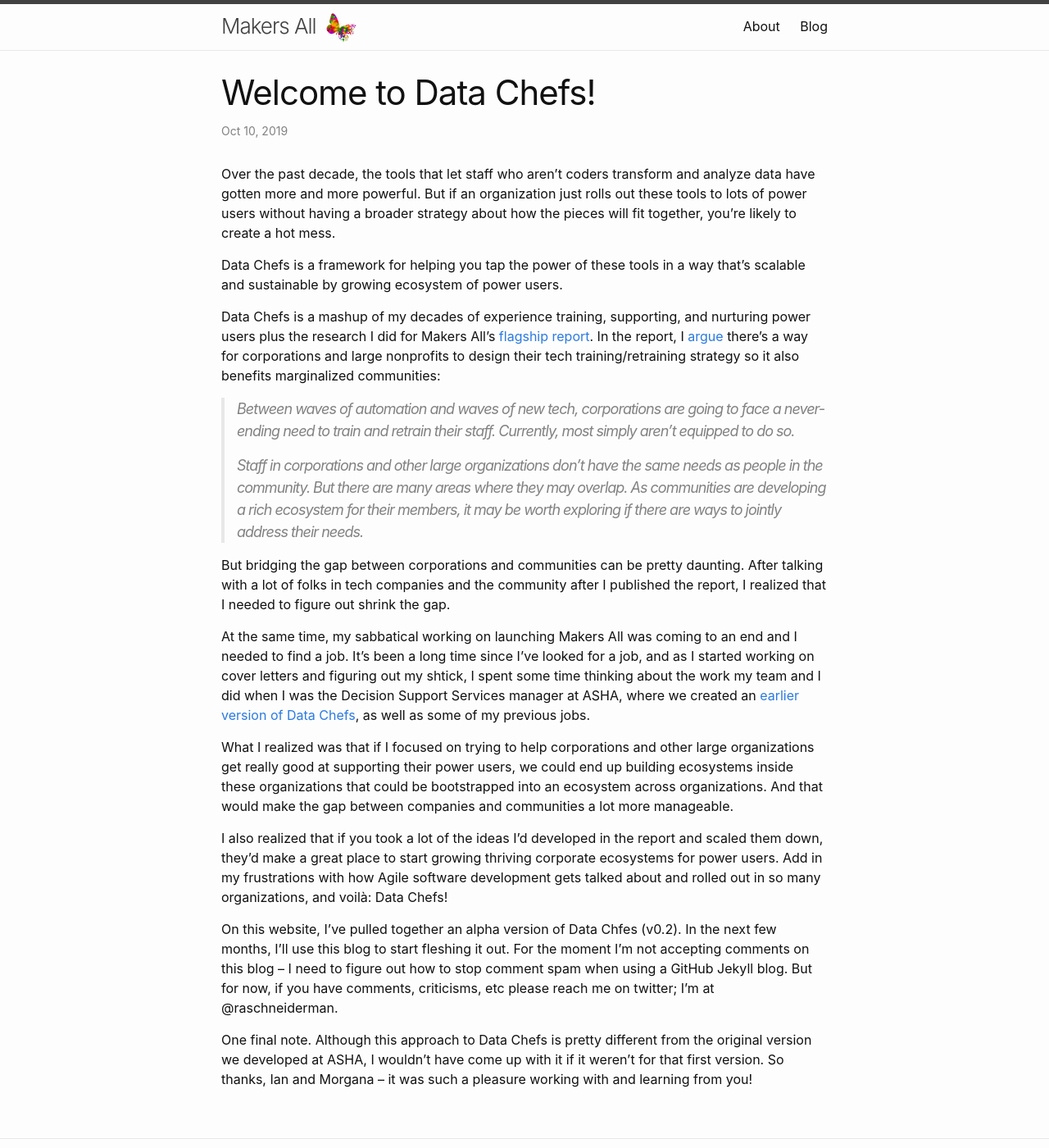
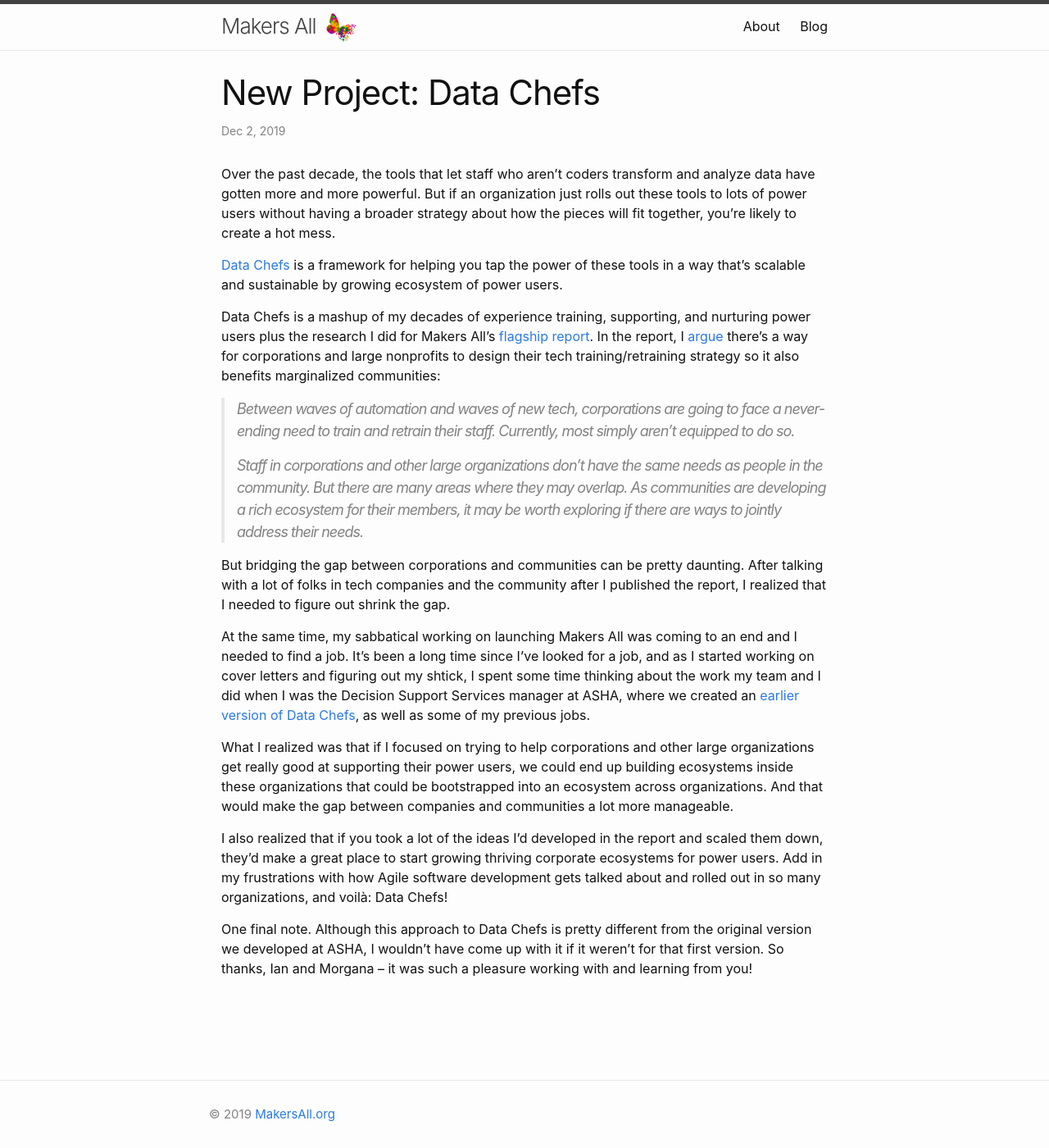
Before and after one commit to makersall/makersall, a Jekyll site: the page built from _posts/2019-12-02-datachefs.md, in a window 1280 px wide and 1400 px high. Shown: the whole window at 82% size. Built offline with Jekyll 4.4.1, drawn with Linux system fonts in a browser that asks for light colours.

Commit message:
Fix the home page, blog

```diff
--- a/_posts/2019-10-10-welcome.md
+++ b/_posts/2019-12-02-datachefs.md
@@ -1,11 +1,11 @@
 ---
 layout: post
-title: Welcome to Data Chefs!
+title: 'New Project: Data Chefs'
 ---
 
 Over the past decade, the tools that let staff who aren’t coders transform and analyze data have gotten more and more powerful. But if an organization just rolls out these tools to lots of power users without having a broader strategy about how the pieces will fit together, you're likely to create a hot mess.
 
-Data Chefs is a framework for helping you tap the power of these tools in a way that's scalable and sustainable by growing ecosystem of power users.
+[Data Chefs](https://datachefs.org/) is a framework for helping you tap the power of these tools in a way that's scalable and sustainable by growing ecosystem of power users.
 
 Data Chefs is a mashup of my decades of experience training, supporting, and nurturing power users plus the research I did for Makers All’s [flagship report](https://toolkit.makersall.org). In the report, I [argue](https://toolkit.makersall.org/pages/50-support/10-community-support.html#explore-connecting-community-and-workplace-support) there’s a way for corporations and large nonprofits to design their tech training/retraining strategy  so it also benefits marginalized communities:
 
@@ -21,6 +21,5 @@
 
 I also realized that if you took a lot of the ideas I'd developed in the report and scaled them down, they'd make a great place to start growing thriving corporate ecosystems for power users. Add in my frustrations with how Agile software development gets talked about and rolled out in so many organizations, and voilà:  Data Chefs!
 
-On this website, I've pulled together an alpha version of Data Chfes (v0.2).  In the next few months, I'll use this blog to start fleshing it out.  For the moment I'm not accepting comments on this blog -- I need to figure out how to stop comment spam when using a GitHub Jekyll blog.  But for now, if you have comments, criticisms, etc please reach me on twitter; I'm at @raschneiderman.
 
 One final note.  Although this approach to Data Chefs is pretty different from the original version we developed at ASHA, I wouldn't have come up with it if it weren't for that first version.  So thanks, Ian and Morgana -- it was such a pleasure working with and learning from you!
```
Also changed, not shown: _layouts/home.html (+13 -13 lines), index.md (+2 -2 lines), pages/blog.md (+3 -2 lines), _posts/Makers-All-WordPress-Export-2019-11-26.xml (renamed from _posts/makersall.WordPress.2019-11-26.xml), assets/images/makersall.jpg, assets/images/test.jpg (added), 2 other files.
